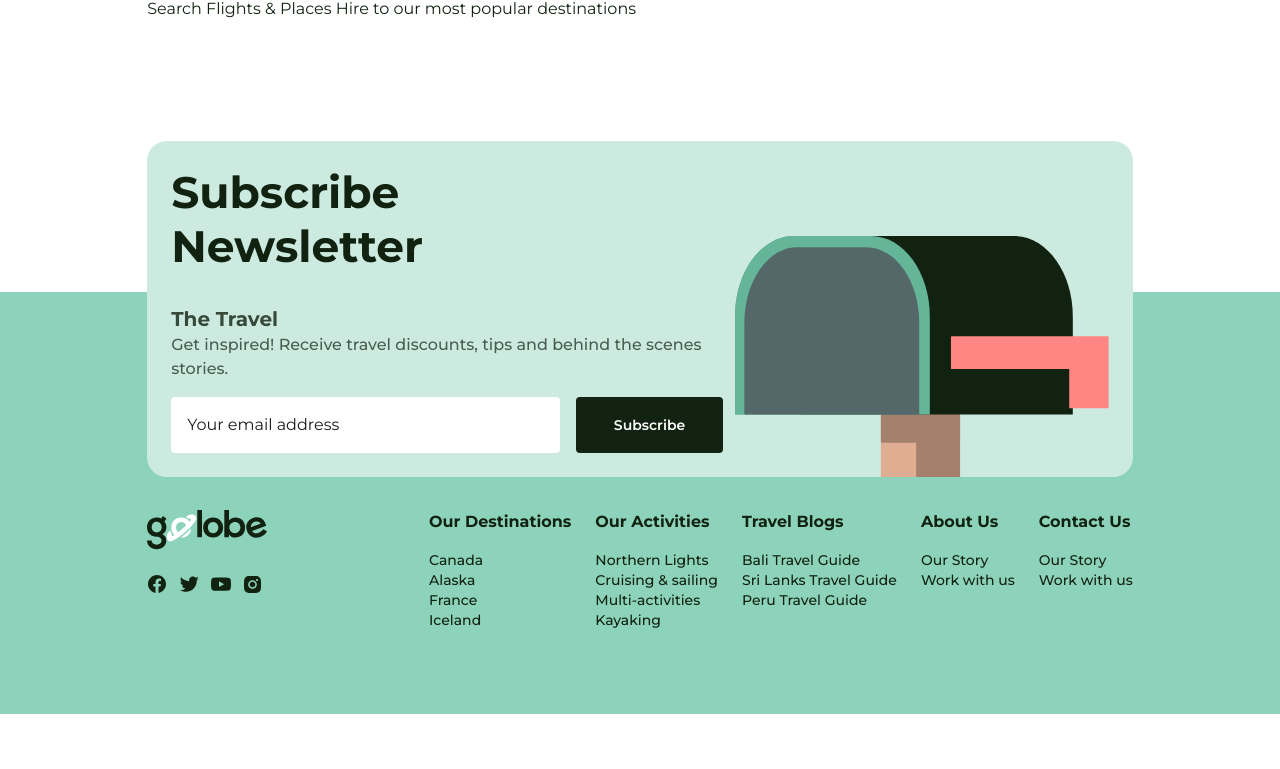
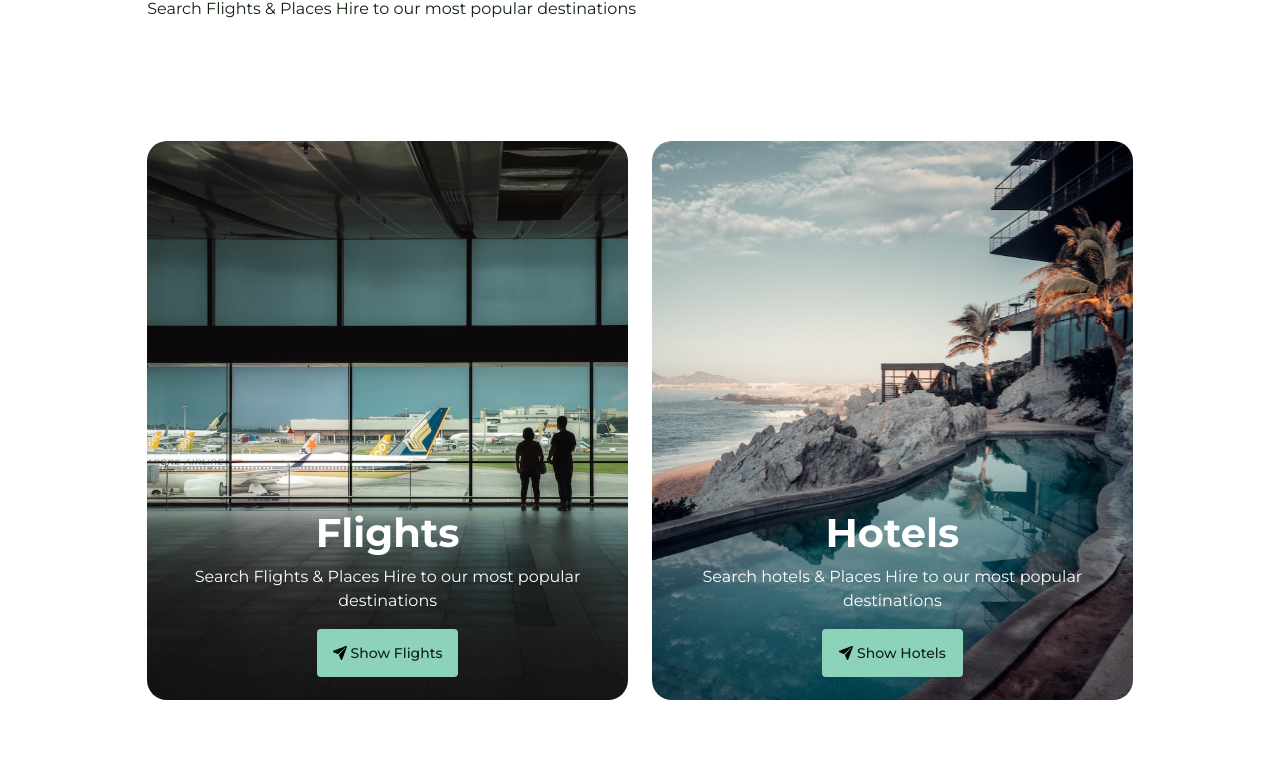
Before and after one commit to AnitaIkediashi/travel-booking-website, a Next.js app: page / in a window 1280 px wide. Shown: the part 915-1684 px from the top of the page. Before the commit the page ends 1629 px from the top, so only its background shows below. Built offline with nearby package versions, Linux system fonts and the light colour scheme; no server answers; the database is empty.

Commit message:
created a new component

```diff
--- /dev/null
+++ b/app/(flights_hotels)/hotel-flow/hotel-search/page.tsx
@@ -0,0 +1,9 @@
+
+
+const HotelSearchPage = () => {
+  return (
+    <div>HotelSearchPage</div>
+  )
+}
+
+export default HotelSearchPage
--- a/app/page.tsx
+++ b/app/page.tsx
@@ -1,3 +1,4 @@
+import { FlightHotelCard } from "@/components/navigation/flight_hotels_card";
 import { HomeNavbar } from "@/components/navigation/home_navbar";
 import { PlanTrip } from "@/components/sections/home/plan-trip";
 
@@ -7,6 +8,7 @@ export default function Home() {
     <section className="w-full">
       <HomeNavbar />
       <PlanTrip />
+      <FlightHotelCard />
     </section>
   );
 }
--- /dev/null
+++ b/components/navigation/flight_hotels_card.tsx
@@ -0,0 +1,56 @@
+import Image from "next/image";
+import { Button } from "../reusable/button";
+import { PaperPlaneIcon } from "../icons/paperPlane";
+
+const cardContents = [
+  {
+    bg: "/landing_page/flight-tour.svg",
+    title: "flights",
+    content: "Search Flights & Places Hire to our most popular destinations",
+    cta: 'show flights',
+    href: '/flight-flow/flight-search'
+  },
+  {
+    bg: "/landing_page/hotel-tour.svg",
+    title: "hotels",
+    content: "Search hotels & Places Hire to our most popular destinations",
+    cta: 'show hotels',
+    href: '/hotel-flow/hotel-search'
+  },
+];
+
+export const FlightHotelCard = () => {
+  return (
+    <section className="pb-[70px] lg:w-[77%] md:w-[80%] w-[95%] mx-auto font-montserrat">
+      <div className="flex flex-wrap justify-between gap-6">
+        {cardContents.map((Item, index) => (
+          <div
+            key={index}
+            className="min-w-[300px] flex-1 h-[559px] rounded-[20px] relative"
+          >
+            <Image
+              src={Item.bg}
+              alt={`${Item.title} image`}
+              width={604}
+              height={559}
+              className="w-full h-full object-cover rounded-[20px]"
+            />
+            <div className="absolute bottom-0 right-0 left-0 z-20 w-full h-[280px]">
+              <div className="w-full flex items-center justify-center h-full">
+                <div className="mt-[90px] mb-6 max-w-[82%] mx-auto flex flex-col items-center justify-center gap-4">
+                  <div className="flex flex-col gap-y-2 items-center justify-center">
+                    <h4 className="text-white md:text-[40px] text-3xl font-bold capitalize">
+                      {Item.title}
+                    </h4>
+                    <p className="text-white text-center">{Item.content}</p>
+                  </div>
+                  <Button className="w-[141px] h-12 flex items-center justify-center rounded gap-1 text-blackish-green bg-mint-green-100 capitalize text-sm font-medium hover:bg-blackish-green-20" label={Item.cta} href={Item.href} icon={<PaperPlaneIcon />} iconClassName="text-sm" />
+                </div>
+              </div>
+            </div>
+          </div>
+        ))}
+      </div>
+    </section>
+  );
+}
```
